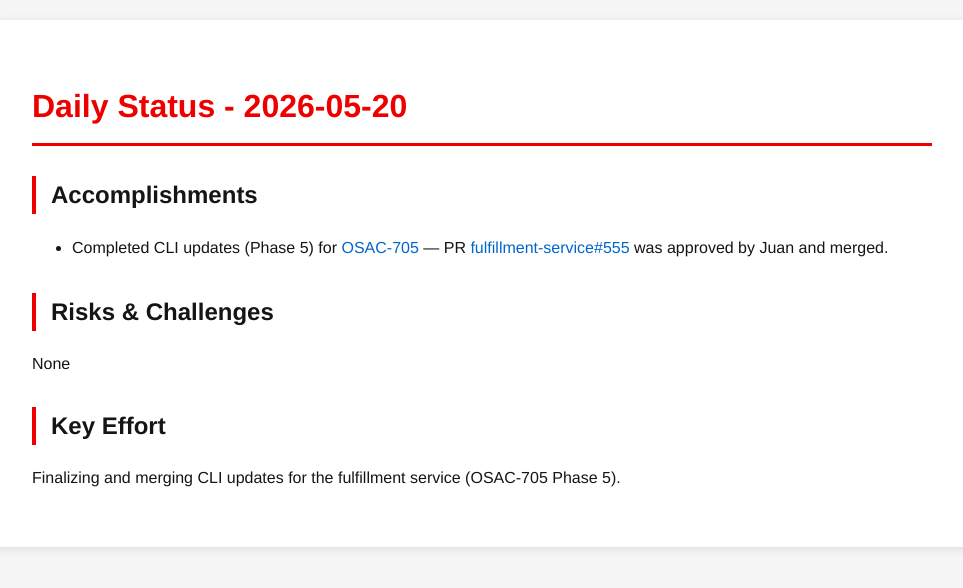
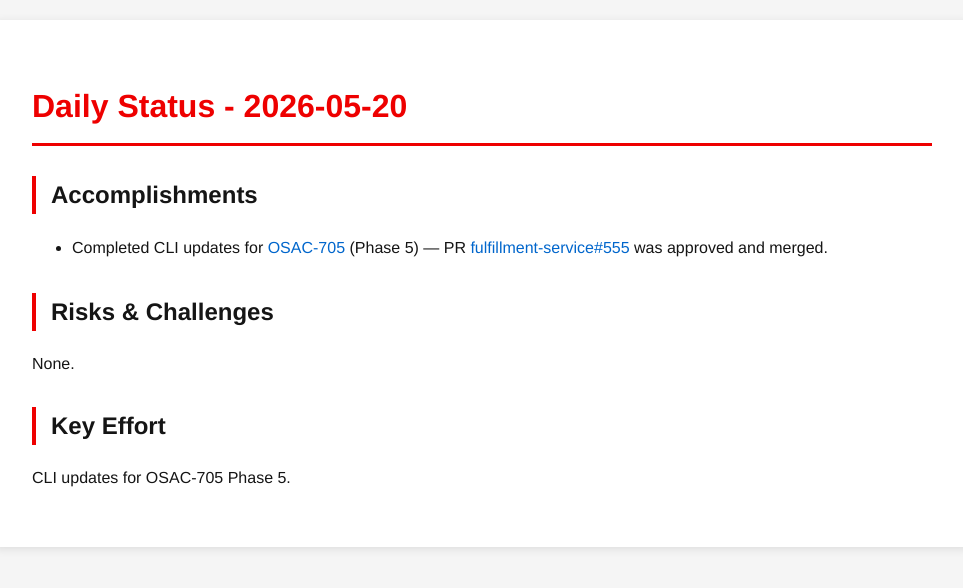
Before and after one commit to tzvatot/daily-status, a Jekyll site: the page built from 2026-05-20.md, in a window 1280 px wide. Shown: the top 588 px of the page, without its empty margins (158-1121 px from the left). Built offline with Jekyll 4.4.1, drawn with Linux system fonts in a browser that asks for light colours.

Commit message:
Daily status update - 2026-05-20

```diff
--- a/2026-05-20.md
+++ b/2026-05-20.md
@@ -7,10 +7,10 @@
 # Daily Status - 2026-05-20
 
 ## Accomplishments
-- Completed CLI updates (Phase 5) for [OSAC-705](https://redhat.atlassian.net/browse/OSAC-705) — PR [fulfillment-service#555](https://github.com/osac-project/fulfillment-service/pull/555) was approved by Juan and merged.
+- Completed CLI updates for [OSAC-705](https://redhat.atlassian.net/browse/OSAC-705) (Phase 5) — PR [fulfillment-service#555](https://github.com/osac-project/fulfillment-service/pull/555) was approved and merged.
 
 ## Risks & Challenges
-None
+None.
 
 ## Key Effort
-Finalizing and merging CLI updates for the fulfillment service (OSAC-705 Phase 5).
+CLI updates for OSAC-705 Phase 5.
```
